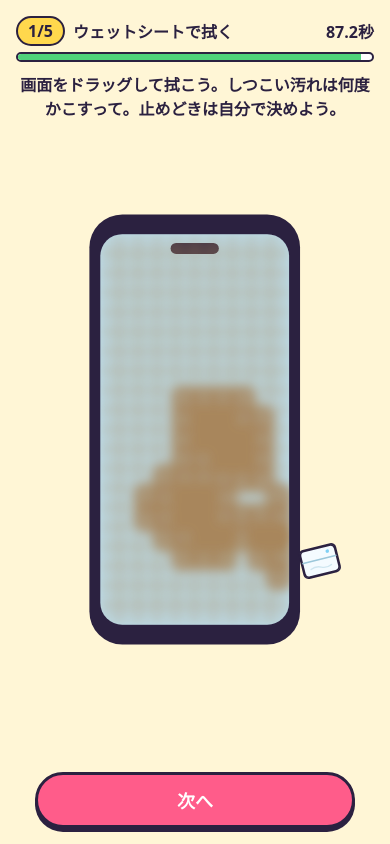
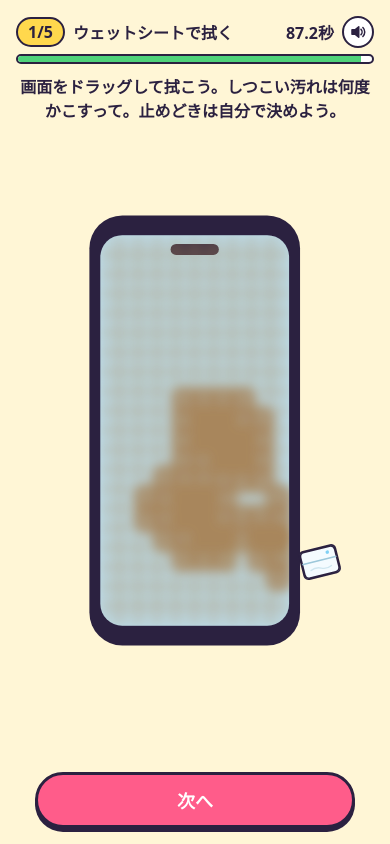
Before and after one commit to ueno000/hogofilm, a website built with Vite: page index.html in a window 390 px wide. Both pictures are taken after a click on the button "スタート". Built offline with nearby package versions, Linux system fonts and the light colour scheme.

Commit message:
Add Web Audio sound effects with an on/off speaker button
Synthesize sound effects with Web Audio instead of audio files or a
library (S-1). Prepare the AudioContext on the first tap so iPhone can
play sound, add a speaker button on the title screen and HUD that
toggles sound and remembers the choice in localStorage (S-2), and play
a short pop on every button press (S-3). Tones are plain data in
src/audio/tones.ts so per-stage sounds (#81) can be added there.
SE_VOLUME sets the overall volume.

Co-Authored-By: Claude Opus 5.5 <noreply@anthropic.com>

```diff
--- /dev/null
+++ b/src/audio/buttons.ts
@@ -0,0 +1,65 @@
+/**
+ * 画面のボタンの音（S-3）と、音のオンオフのボタン（S-2）。
+ */
+import { h } from '../dom';
+import { isSoundOn, onSoundChange, playSound, setSoundOn, unlockSound } from './sound';
+
+/** この属性があるボタンは「ポッ」を鳴らさない（自分で音を鳴らすボタン） */
+export const NO_BUTTON_SOUND = 'data-no-pop';
+
+/**
+ * 画面のどのボタンを押しても「ポッ」を鳴らす。最初の操作で音の準備もする（iPhone 対策）。
+ * 場面ごとに付け直さなくてよいように、root で一度だけ受ける。戻り値で解除する
+ */
+export function installButtonSound(root: HTMLElement): () => void {
+  const onPointerDown = () => unlockSound();
+  const onClick = (e: Event) => {
+    unlockSound();
+    const btn = (e.target as Element | null)?.closest?.('button');
+    if (!btn || btn.disabled || btn.hasAttribute(NO_BUTTON_SOUND)) return;
+    playSound('pop');
+  };
+  root.addEventListener('pointerdown', onPointerDown, { capture: true });
+  root.addEventListener('click', onClick, { capture: true });
+  return () => {
+    root.removeEventListener('pointerdown', onPointerDown, { capture: true });
+    root.removeEventListener('click', onClick, { capture: true });
+  };
+}
+
+const SVG_NS = 'http://www.w3.org/2000/svg';
+
+/** スピーカーの絵。オフのときは音の波の代わりに × を描く */
+function speakerIcon(): SVGSVGElement {
+  const svg = document.createElementNS(SVG_NS, 'svg');
+  svg.setAttribute('viewBox', '0 0 24 24');
+  svg.setAttribute('aria-hidden', 'true');
+  svg.innerHTML =
+    '<path class="speaker__body" d="M4 9h4l5-4v14l-5-4H4z"/>' +
+    '<path class="speaker__wave" d="M16 8.5a5 5 0 0 1 0 7M18.5 6a8.5 8.5 0 0 1 0 12"/>' +
+    '<path class="speaker__mute" d="M16 9l6 6M22 9l-6 6"/>';
+  return svg;
+}
+
+/**
+ * 音のオンオフを切り替えるスピーカーのボタン（S-2）。押すたびに切り替え、設定は保存する。
+ * 戻り値の destroy で、オンオフの変化の受け取りを解除する
+ */
+export function speakerButton(extraClass = ''): { el: HTMLButtonElement; destroy: () => void } {
+  const el = h('button', { class: `speaker ${extraClass}`.trim(), type: 'button', [NO_BUTTON_SOUND]: true });
+  el.append(speakerIcon());
+  const render = (on: boolean) => {
+    el.classList.toggle('is-off', !on);
+    el.setAttribute('aria-pressed', String(on));
+    el.setAttribute('aria-label', on ? '音：オン（押すとオフ）' : '音：オフ（押すとオン）');
+  };
+  render(isSoundOn());
+  el.addEventListener('click', () => {
+    const next = !isSoundOn();
+    setSoundOn(next);
+    // オンにしたことが分かるように鳴らす。オフにしたときは鳴らさない
+    if (next) playSound('pop');
+  });
+  const destroy = onSoundChange(render);
+  return { el, destroy };
+}
--- /dev/null
+++ b/src/audio/settings.ts
@@ -0,0 +1,46 @@
+/**
+ * 音のオンオフの設定（S-2）。DOM 非依存。
+ * 保存先は localStorage を想定するが、読み書きできない環境（プライベートモードなど）でも音はオンで動く。
+ */
+
+/** 保存に使うキー */
+export const SOUND_STORAGE_KEY = 'hogofilm.sound';
+
+/** 初期値（はじめて遊ぶとき・保存を読めないとき）はオン */
+export const SOUND_DEFAULT_ON = true;
+
+/** 保存先として使う最小限の形（localStorage と同じ） */
+export interface SoundStorage {
+  getItem(key: string): string | null;
+  setItem(key: string, value: string): void;
+}
+
+/** 保存した文字列をオンオフにする。'off' のときだけオフ、それ以外（未保存・壊れた値）は初期値 */
+export function parseSoundSetting(raw: string | null | undefined): boolean {
+  if (raw === 'off') return false;
+  if (raw === 'on') return true;
+  return SOUND_DEFAULT_ON;
+}
+
+/** オンオフを保存する文字列にする */
+export function serializeSoundSetting(on: boolean): string {
+  return on ? 'on' : 'off';
+}
+
+/** 保存先からオンオフを読む。保存先がない・読むと例外になるときは初期値 */
+export function loadSoundOn(storage: SoundStorage | undefined): boolean {
+  try {
+    return parseSoundSetting(storage?.getItem(SOUND_STORAGE_KEY));
+  } catch {
+    return SOUND_DEFAULT_ON;
+  }
+}
+
+/** オンオフを保存する。保存できなくてもゲームは止めない（その回だけ有効） */
+export function saveSoundOn(storage: SoundStorage | undefined, on: boolean): void {
+  try {
+    storage?.setItem(SOUND_STORAGE_KEY, serializeSoundSetting(on));
+  } catch {
+    // 保存できない環境では、遊んでいる間だけ設定が効く
+  }
+}
--- /dev/null
+++ b/src/audio/sound.ts
@@ -0,0 +1,86 @@
+/**
+ * 効果音を鳴らす（S-1〜S-3）。ブラウザ標準の Web Audio で、その場で音を合成する。
+ * iPhone では画面を触るまで音を出せないので、最初の操作（「スタート」など）で unlock() を呼んで準備する。
+ * Web Audio が使えない環境では何も鳴らさず、ゲームはそのまま動く。
+ */
+import { loadSoundOn, saveSoundOn, type SoundStorage } from './settings';
+import { SOUNDS, toneGain, type SoundName, type Tone } from './tones';
+
+type Listener = (on: boolean) => void;
+
+/** localStorage を取り出す。触るだけで例外になる環境もあるので守る */
+function storage(): SoundStorage | undefined {
+  try {
+    return window.localStorage;
+  } catch {
+    return undefined;
+  }
+}
+
+let ctx: AudioContext | undefined;
+let on = loadSoundOn(storage());
+const listeners = new Set<Listener>();
+
+/** 音の準備をする（AudioContext を作り、止まっていれば再開する）。ユーザーの操作の中で呼ぶ */
+export function unlockSound(): void {
+  try {
+    if (!ctx) {
+      const Ctor = window.AudioContext ?? (window as unknown as { webkitAudioContext?: typeof AudioContext }).webkitAudioContext;
+      if (!Ctor) return;
+      ctx = new Ctor();
+    }
+    if (ctx.state === 'suspended') void ctx.resume();
+  } catch {
+    ctx = undefined;
+  }
+}
+
+/** 1つの音を鳴らす */
+function playTone(ac: AudioContext, tone: Tone, gain: number): void {
+  const start = ac.currentTime + (tone.delay ?? 0);
+  const end = start + tone.duration;
+  const osc = ac.createOscillator();
+  const amp = ac.createGain();
+  osc.type = tone.wave;
+  osc.frequency.setValueAtTime(tone.freq, start);
+  if (tone.freqEnd !== undefined) osc.frequency.exponentialRampToValueAtTime(tone.freqEnd, end);
+  // 立ち上がり → なめらかに 0 へ（0 には指数で下げられないので、ごく小さい値まで下げる）
+  amp.gain.setValueAtTime(0.0001, start);
+  amp.gain.linearRampToValueAtTime(gain, start + tone.attack);
+  amp.gain.exponentialRampToValueAtTime(0.0001, end);
+  osc.connect(amp).connect(ac.destination);
+  osc.start(start);
+  osc.stop(end + 0.02);
+}
+
+/** 効果音を鳴らす。音がオフ・準備前・Web Audio がないときは鳴らさない */
+export function playSound(name: SoundName, scale = 1): void {
+  // resume() の直後はまだ suspended のことがある。予約した音は再開したときに鳴る
+  if (!on || !ctx || ctx.state === 'closed') return;
+  try {
+    for (const tone of SOUNDS[name]) {
+      const gain = toneGain(tone, on, undefined, scale);
+      if (gain > 0) playTone(ctx, tone, gain);
+    }
+  } catch {
+    // 鳴らせなくてもゲームは止めない
+  }
+}
+
+export function isSoundOn(): boolean {
+  return on;
+}
+
+/** 音のオンオフを切り替えて保存する。オンにしたときは準備もする */
+export function setSoundOn(next: boolean): void {
+  on = next;
+  saveSoundOn(storage(), on);
+  if (on) unlockSound();
+  for (const fn of listeners) fn(on);
+}
+
+/** オンオフが変わったときに呼ぶ関数を登録する。戻り値で解除する */
+export function onSoundChange(fn: Listener): () => void {
+  listeners.add(fn);
+  return () => listeners.delete(fn);
+}
--- /dev/null
+++ b/src/audio/tones.ts
@@ -0,0 +1,49 @@
+/**
+ * 効果音の設計図（S-1）。音は Web Audio でその場で合成するので、音の高さ・長さ・形を数値で持つ。DOM 非依存。
+ * 工程ごとの音（#81）は SOUNDS に名前と音の並びを足せば鳴らせる。
+ */
+import { param } from '../game/params';
+
+/** 効果音全体の音量（0〜1） */
+export const SE_VOLUME = param('SE_VOLUME');
+
+/** 1つの音（発振器1つ分） */
+export interface Tone {
+  /** 波の形 */
+  wave: 'sine' | 'square' | 'sawtooth' | 'triangle';
+  /** 鳴り始めの高さ（Hz） */
+  freq: number;
+  /** 鳴り終わりの高さ（Hz）。省略時は freq のまま。高さを滑らせて「ポッ」「ピコッ」などの形を作る */
+  freqEnd?: number;
+  /** 鳴らす長さ（秒）。この間に音量を 0 まで下げる */
+  duration: number;
+  /** 立ち上がりの長さ（秒）。短いほど歯切れがよい */
+  attack: number;
+  /** この音の大きさ（0〜1）。全体の音量 SE_VOLUME を掛けて使う */
+  gain: number;
+  /** 鳴らし始めるまでの遅れ（秒）。和音や「ばばーん」のように重ねるときに使う */
+  delay?: number;
+}
+
+/** 効果音の名前と、その音の並び */
+export const SOUNDS = {
+  /** ボタンを押したときの短い「ポッ」（S-3） */
+  pop: [{ wave: 'sine', freq: 520, freqEnd: 880, duration: 0.09, attack: 0.004, gain: 0.5 }],
+} as const satisfies Record<string, readonly Tone[]>;
+
+export type SoundName = keyof typeof SOUNDS;
+
+/**
+ * 実際に鳴らす大きさ。音がオフなら 0。
+ * tone.gain × 全体の音量 × 音ごとの倍率（泡の音 BUBBLE_SE_VOLUME など）を 0〜1 に収める
+ */
+export function toneGain(tone: Pick<Tone, 'gain'>, on: boolean, volume = SE_VOLUME, scale = 1): number {
+  if (!on) return 0;
+  const v = tone.gain * volume * scale;
+  return Number.isFinite(v) ? Math.min(1, Math.max(0, v)) : 0;
+}
+
+/** 音の並びが鳴り終わるまでの長さ（秒） */
+export function soundLength(tones: readonly Tone[]): number {
+  return tones.reduce((max, t) => Math.max(max, (t.delay ?? 0) + t.duration), 0);
+}
--- a/src/game/params.ts
+++ b/src/game/params.ts
@@ -10,6 +10,7 @@ export const PARAM_NAMES = [
   'TIME_WARN_RATIO',
   'TIME_DANGER_MS',
   'TIME_NOTICE_MS',
+  'SE_VOLUME',
   'DROP_AUTO_STAGE_MS',
   'WIPE_COLS',
   'WIPE_ROWS',
--- a/src/main.ts
+++ b/src/main.ts
@@ -7,6 +7,7 @@ import { titleScene } from './scenes/title';
 import { howToScene } from './scenes/howto';
 import { playScene } from './scenes/play';
 import { resultScene } from './scenes/result';
+import { installButtonSound } from './audio/buttons';
 
 const root = document.querySelector<HTMLElement>('#app')!;
 let cleanup: (() => void) | void;
@@ -41,5 +42,7 @@ if (PARAM_ERRORS.length > 0) {
 } else if (TITLE_ERRORS.length > 0) {
   showCsvErrors('src/titles.csv', '称号', TITLE_ERRORS);
 } else {
+  // どの画面のボタンでも「ポッ」を鳴らし、最初の操作で音の準備をする（S-1, S-3）
+  installButtonSound(root);
   nav.toTitle();
 }
--- a/src/params.csv
+++ b/src/params.csv
@@ -2,6 +2,7 @@ name,value,unit,stage,description
 TIME_LIMIT_MS,90000,ms,全体,制限時間
 TIME_WARN_RATIO,0.5,割合,全体,残り時間がこの割合を切るとゲージが黄色＋半分の合図
 TIME_DANGER_MS,10000,ms,全体,残り時間がこれを切るとゲージが赤＋残り10秒の演出。秒数の文字も赤
+SE_VOLUME,0.6,割合,全体,効果音全体の音量（0〜1）
 TIME_NOTICE_MS,800,ms,全体,「半分経過！」「残り10秒！」を出しておく時間
 DROP_AUTO_STAGE_MS,1000,ms,仮固定,落下後、フィルムなしで残りの工程を1つ自動で進める時間
 WIPE_COLS,10,マス,拭く,汚れ判定の横分割数
--- a/src/scenes/play.ts
+++ b/src/scenes/play.ts
@@ -7,6 +7,7 @@ import { STAGE_ORDER, type EndReason, type FinishPicture } from '../game/types';
 import { getStage } from '../stages';
 import { mountSkippedStage } from '../stages/skipped';
 import type { Scene } from './scene';
+import { speakerButton } from '../audio/buttons';
 
 export const playScene: Scene = (root, nav) => {
   const state = new GameState();
@@ -16,8 +17,9 @@ export const playScene: Scene = (root, nav) => {
   const timeBar = h('div', { class: 'hud__bar-fill' });
   const bar = h('div', { class: 'hud__bar' }, timeBar);
   const notice = h('p', { class: 'hud__notice', 'aria-live': 'polite' });
+  const speaker = speakerButton('speaker--hud');
   const hud = h('header', { class: 'hud', 'data-phase': 'normal' },
-    h('div', { class: 'hud__row' }, stepLabel, stageName, timeLabel),
+    h('div', { class: 'hud__row' }, stepLabel, stageName, timeLabel, speaker.el),
     bar,
     notice,
   );
@@ -138,5 +140,6 @@ export const playScene: Scene = (root, nav) => {
     timer.stop();
     clearTimeout(noticeTimer);
     unmountStage?.();
+    speaker.destroy();
   };
 };
--- a/src/scenes/title.ts
+++ b/src/scenes/title.ts
@@ -1,10 +1,13 @@
 import { h } from '../dom';
 import type { Scene } from './scene';
 import { phoneSvg } from '../stages/phone';
+import { speakerButton } from '../audio/buttons';
 
 export const titleScene: Scene = (root, nav) => {
+  const speaker = speakerButton('speaker--corner');
   root.append(
     h('main', { class: 'screen screen--title' },
+      speaker.el,
       h('p', { class: 'eyebrow' }, '90秒チャレンジ'),
       h('h1', { class: 'logo' }, 'フィルム', h('br'), '貼り職人'),
       h('div', { class: 'title-phone' }, phoneSvg()),
@@ -14,4 +17,5 @@ export const titleScene: Scene = (root, nav) => {
       ),
     ),
   );
+  return speaker.destroy;
 };
--- a/src/stages/align.ts
+++ b/src/stages/align.ts
@@ -3,6 +3,7 @@ import { filmGroup } from './film';
 import { handsGroup } from './hands';
 import { createStageView } from './shell';
 import type { Stage } from './stage';
+import { NO_BUTTON_SOUND } from '../audio/buttons';
 import { alignQuality, createAlign, holdDistance, moveFilm, shakeOffset, type AlignState, type Direction } from './logic/align';
 
 const KEY_DIR: Record<string, Direction> = {
@@ -81,7 +82,8 @@ export const alignStage: Stage = {
 
     const dirBtn = (dir: Direction, label: string, aria: string) => {
       const src = (e: PointerEvent) => `pointer:${e.pointerId}`;
-      const btn = h('button', { class: `btn btn--pad pad-${dir}`, 'aria-label': aria }, label);
+      // 移動のボタンは「ピコッ」を鳴らす（S-6, #81）ので、ボタン共通の「ポッ」は付けない
+      const btn = h('button', { class: `btn btn--pad pad-${dir}`, 'aria-label': aria, [NO_BUTTON_SOUND]: true }, label);
       btn.addEventListener('pointerdown', (e) => {
         e.preventDefault();
         press(dir, src(e));
--- a/src/style.css
+++ b/src/style.css
@@ -119,6 +119,34 @@ h1, h2, p { margin: 0; }
 .btn--primary { background: var(--primary); color: var(--primary-ink); }
 .btn--danger { background: var(--danger); color: #fff; }
 .btn--share { background: #000; color: #fff; }
+
+/* 音のオンオフ（S-2）: タイトルの右上と、プレイ中の HUD の右端に置くスピーカーのボタン */
+.speaker {
+  appearance: none;
+  flex: none;
+  display: inline-grid;
+  place-items: center;
+  width: 40px;
+  height: 40px;
+  padding: 0;
+  border: 2px solid var(--line);
+  border-radius: 50%;
+  background: var(--card);
+  color: var(--ink);
+  cursor: pointer;
+  touch-action: manipulation;
+}
+.speaker:focus-visible { outline: 3px solid var(--accent); outline-offset: 2px; }
+.speaker svg { width: 22px; height: 22px; fill: none; stroke: currentColor; stroke-width: 2; stroke-linecap: round; stroke-linejoin: round; }
+.speaker .speaker__body { fill: currentColor; }
+.speaker .speaker__mute { display: none; }
+.speaker.is-off { color: var(--ink-soft); }
+.speaker.is-off .speaker__wave { display: none; }
+.speaker.is-off .speaker__mute { display: inline; stroke: var(--danger); }
+.screen--title { position: relative; }
+.speaker--corner { position: absolute; top: max(12px, env(safe-area-inset-top)); right: 16px; }
+.speaker--hud { width: 32px; height: 32px; }
+.speaker--hud svg { width: 18px; height: 18px; }
 
 /* How to */
 .howto-list {
```
Also changed, not shown: CLAUDE.md (+1 -0 lines), docs/game-plan.md (+10 -1 lines), tests/audio/settings.test.ts (added, +60 -0 lines), tests/audio/tones.test.ts (added, +42 -0 lines).
